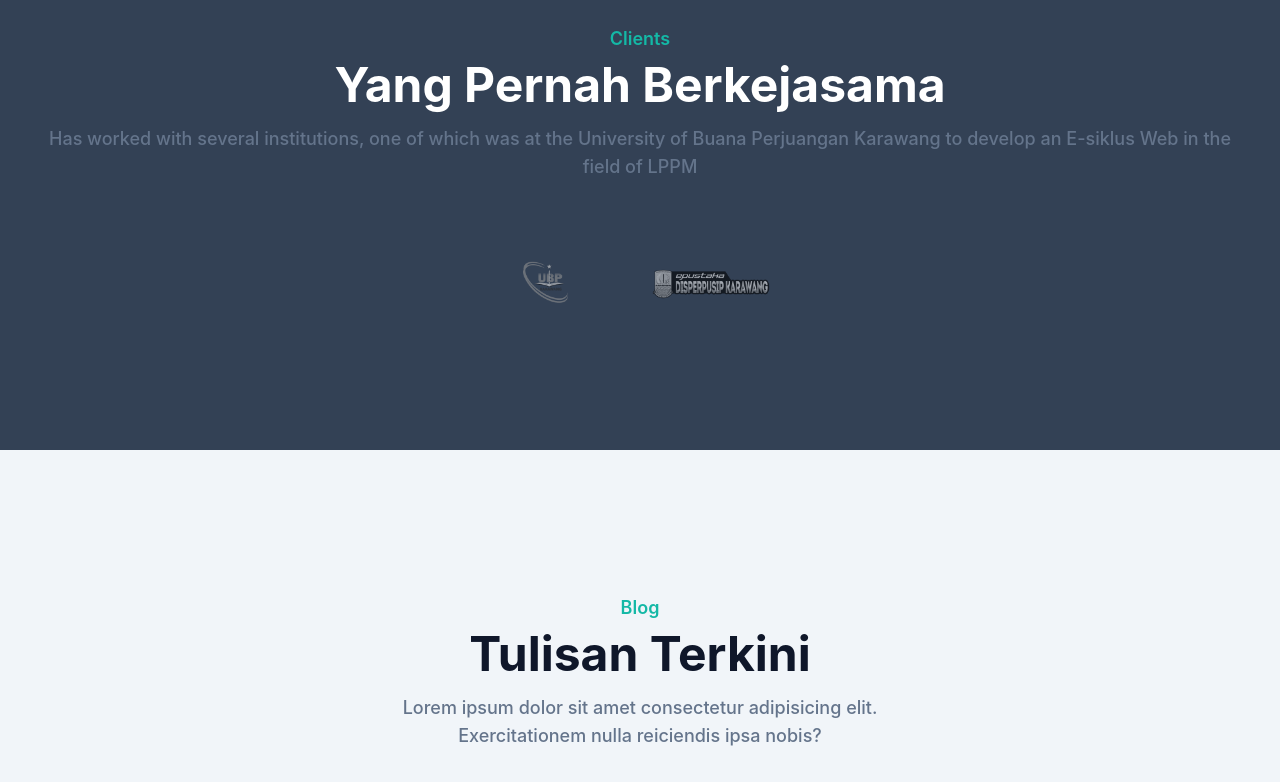
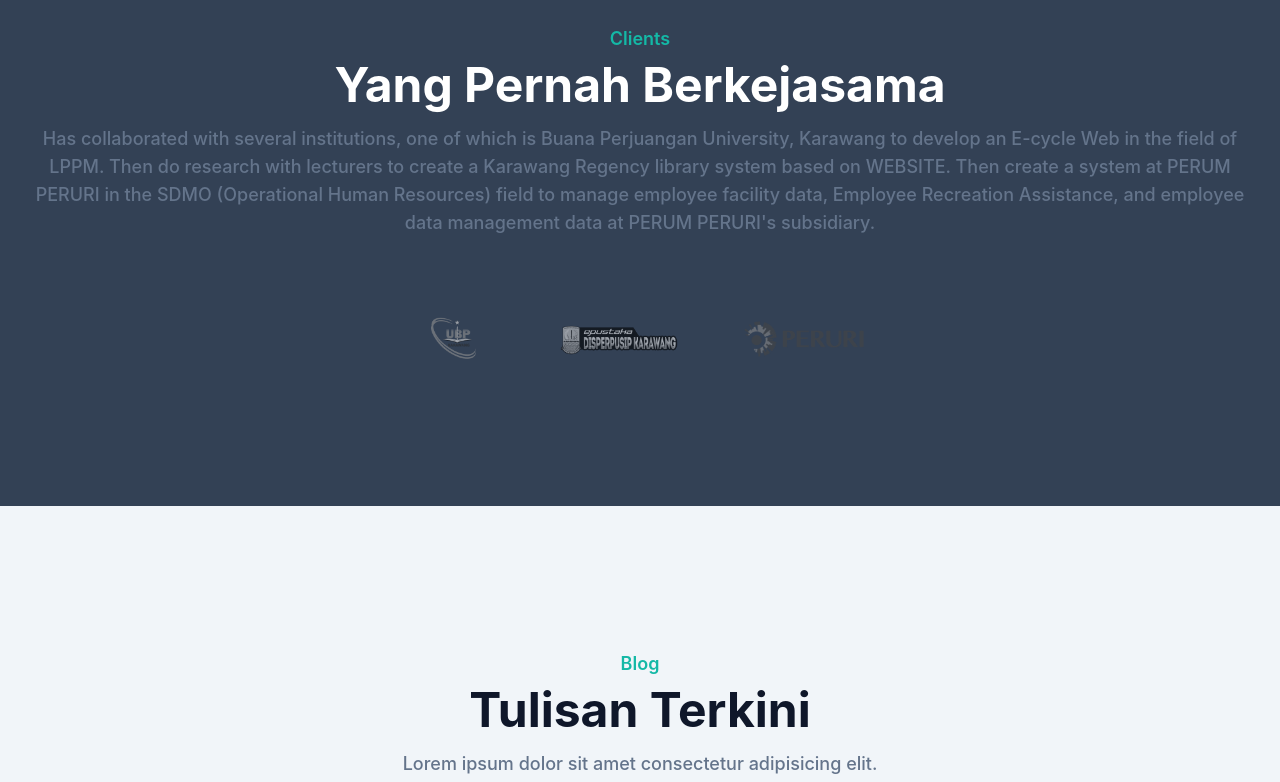
Before and after one commit to adittia12/my-portfolio, a website with bundled scripts: page index.html in a window 1280 px wide. Shown: the part 3720-4502 px from the top of the page. Built offline with nearby package versions, Linux system fonts and the light colour scheme.

Commit message:
update clients

```diff
--- a/index.html
+++ b/index.html
@@ -215,7 +215,7 @@
                 <div class="mx-auto mb-16 text-center">
                     <h4 class="mb-2 text-lg font-semibold text-primary">Clients</h4>
                     <h2 class="mb-4 text-3xl font-bold text-white sm:text-4xl lg:text-5xl dark:text-dark">Yang Pernah Berkejasama</h2>
-                    <p class="font-medium text-md text-secondary md:text-lg">Has worked with several institutions, one of which was at the University of Buana Perjuangan Karawang to develop an E-siklus Web in the field of LPPM</p>
+                    <p class="font-medium text-md text-secondary md:text-lg">Has collaborated with several institutions, one of which is Buana Perjuangan University, Karawang to develop an E-cycle Web in the field of LPPM. Then do research with lecturers to create a Karawang Regency library system based on WEBSITE. Then create a system at PERUM PERURI in the SDMO (Operational Human Resources) field to manage employee facility data, Employee Recreation Assistance, and employee data management data at PERUM PERURI's subsidiary.</p>
                 </div>
 
                 <div class="w-full px-4">
@@ -225,6 +225,9 @@
                         </a>
                         <a href="#" class="max-w-[120px] mx-4 py-4 grayscale opacity-60 transition duration-500 hover:grayscale-0 hover:opacity-100 lg:mx-6 xl:mx-8">
                             <img src="dist/img/clients/perpus.png" alt="Perpusip">
+                        </a>
+                        <a href="#" class="max-w-[120px] mx-4 py-4 grayscale opacity-60 transition duration-500 hover:grayscale-0 hover:opacity-100 lg:mx-6 xl:mx-8">
+                            <img src="dist/img/clients/peruri.png" alt="Perum Peruri">
                         </a>
                     </div>
                 </div>
```
Also changed, not shown: dist/img/clients/peruri.png (added).
